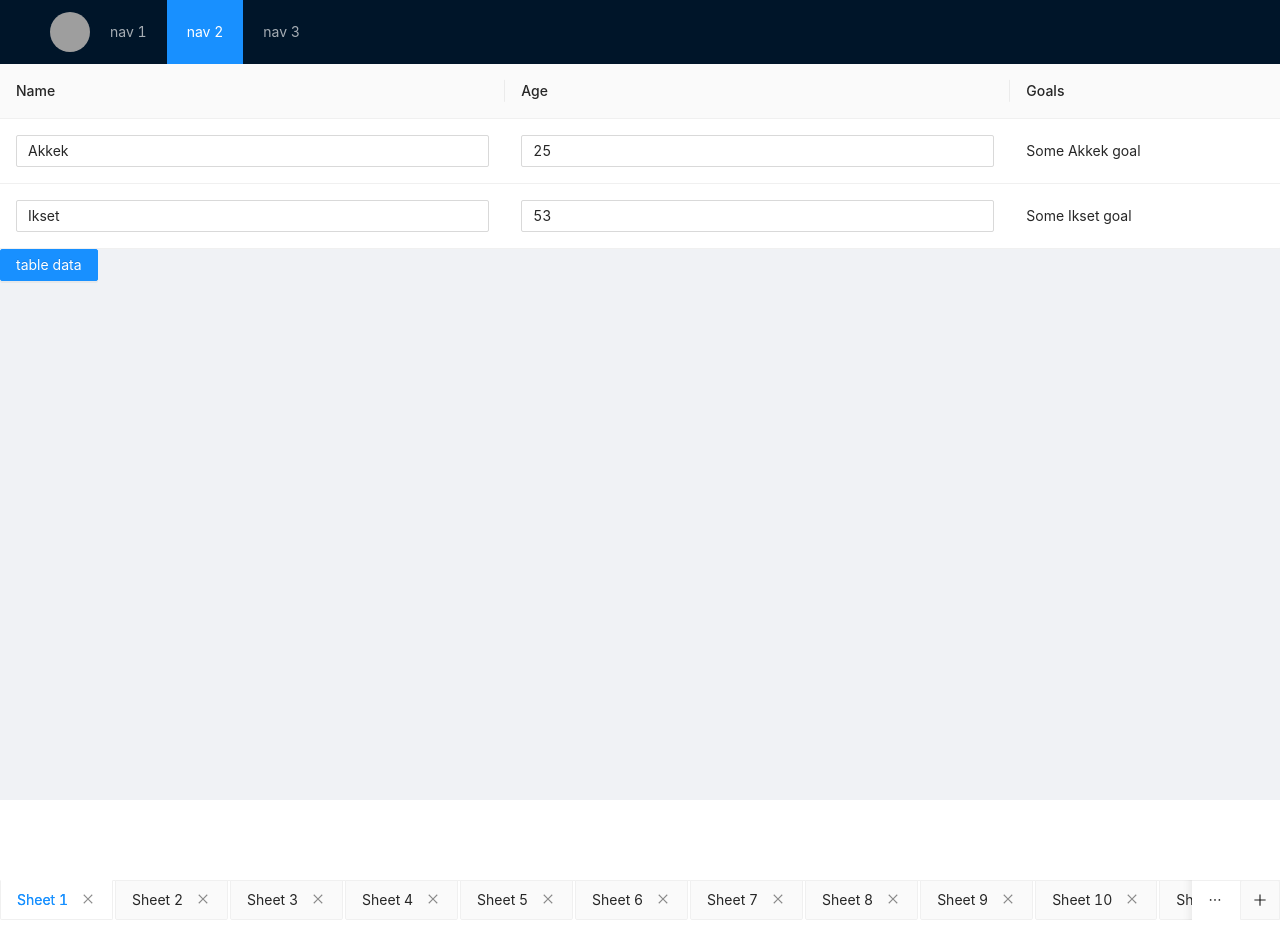
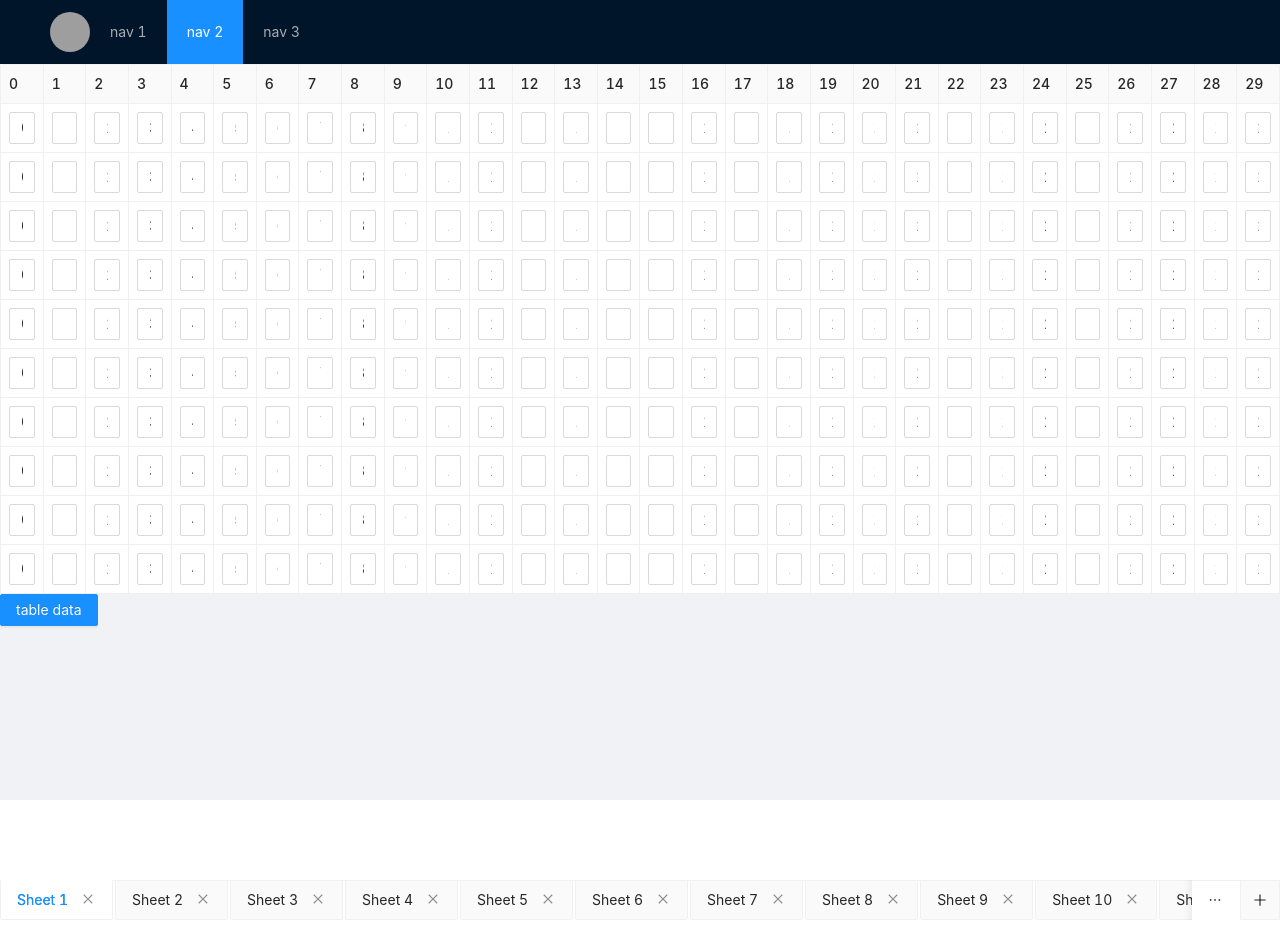
Before and after one commit to AlexGitH/excel-test, a React (Create React App) app in the folder client/: page / in a window 1280 px wide. Built offline with nearby package versions, Linux system fonts and the light colour scheme; grey boxes are pictures that could not be loaded.

Commit message:
Update example with multiple inputs in table cells;

```diff
--- a/client/src/components/EditableTableV2.js
+++ b/client/src/components/EditableTableV2.js
@@ -1,21 +1,24 @@
 import { Input, Table, Button } from 'antd'
 import React, { useState, useEffect } from 'react'
+import { buildColumn, buildData }  from '../utils/testing/tableGenerator'
 
 
 import 'antd/dist/antd.css';
 // import SimpleEditableCell from './SimpleEditalbleCell';
 
-const dataSource = [{
-  id: 1,
-  name: 'Akkek',
-  age: 25,
-  goals :  'Some Akkek goal'
-},{
-  id: 2,
-  name: 'Ikset',
-  age: 53,
-  goals :  'Some Ikset goal'
-}]
+// const dataSource = [{
+//   id: 1,
+//   name: 'Akkek',
+//   age: 25,
+//   goals :  'Some Akkek goal'
+// },{
+//   id: 2,
+//   name: 'Ikset',
+//   age: 53,
+//   goals :  'Some Ikset goal'
+// }]
+
+const dataSource = buildData( 30, 10 );
 
 const EditableTable = () => {
   const [tableData, setTableData] = useState(dataSource);
@@ -29,29 +32,35 @@ const EditableTable = () => {
     setTableData(newData);
   }, []);
 
-  const columns = [
-    {
-      title: 'Name',
-      dataIndex: 'name',
-      key: 'name',
-      render: (text, record, index) => (
-        <Input value={text} onChange={onInputChange("name", index)} />
+  // const columns = [
+  //   {
+  //     title: 'Name',
+  //     dataIndex: 'name',
+  //     key: 'name',
+  //     render: (text, record, index) => (
+  //       <Input value={text} onChange={onInputChange("name", index)} />
+  //     )
+  //   },
+  //   {
+  //     title: 'Age',
+  //     dataIndex: 'age',
+  //     key: 'age',
+  //     render: (text, record, index) => (
+  //       <Input value={text} onChange={onInputChange("age", index)} />
+  //       // <Input value={text} onChange={({target:{value}})=>{console.log(index, value)}}/>
+  //     )
+  //   },
+  //   {
+  //     title: 'Goals',
+  //     dataIndex: 'goals',
+  //     key: 'goals'
+  //   }]
+  const columns = Array.from( {length: 30}, (_,i)=>
+      buildColumn( i,(text, record, index) => (
+        // <Input value={text} onChange={onInputChange("name", index)} />
+        <Input value={text} onChange={onInputChange( i, index)} />
       )
-    },
-    {
-      title: 'Age',
-      dataIndex: 'age',
-      key: 'age',
-      render: (text, record, index) => (
-        <Input value={text} onChange={onInputChange("age", index)} />
-        // <Input value={text} onChange={({target:{value}})=>{console.log(index, value)}}/>
-      )
-    },
-    {
-      title: 'Goals',
-      dataIndex: 'goals',
-      key: 'goals'
-    }]
+ ))
 
   const onInputChange = (key, index) => ( e) => {
     const newData = [...tableData];
@@ -63,6 +72,8 @@ const EditableTable = () => {
   return (
     <>
       <Table
+        bordered
+        size="small"
         rowKey="id"
         columns={columns}
         dataSource={tableData}
```
